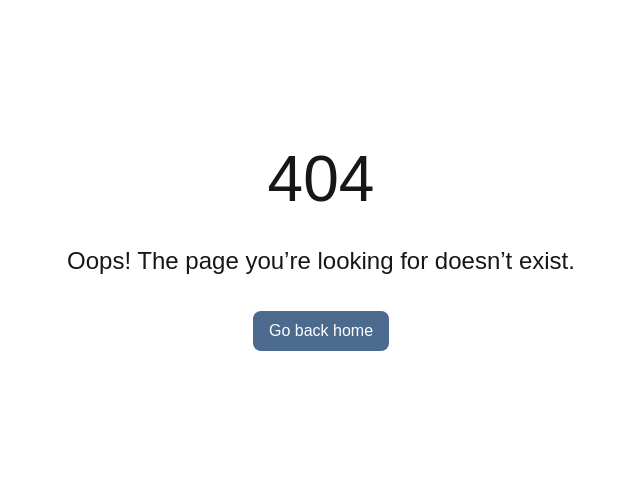
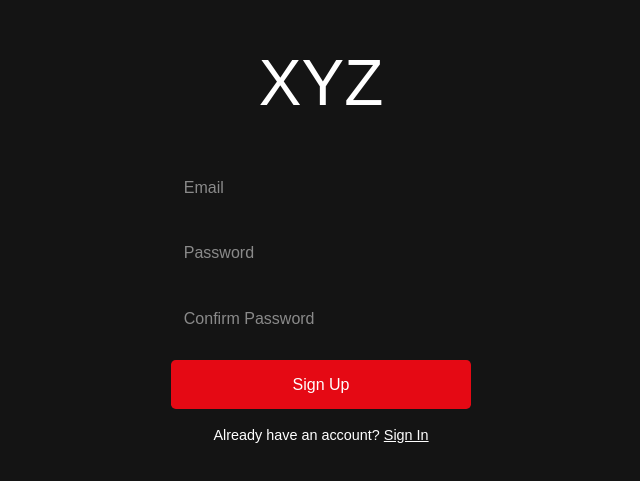
Before and after one commit to rearadmiralx/nextjs-practice, a Next.js app: page /register in a window 1280 px wide. Before the commit this address had no page. Shown: the part 159-640 px from the top of the page, without its empty margins (319-959 px from the left). Built offline with nearby package versions, Linux system fonts and the light colour scheme.

Commit message:
Route segment / Module folder

```diff
--- /dev/null
+++ b/app/(auth)/forgot-password/page.tsx
@@ -0,0 +1,56 @@
+import Link from "next/link";
+
+export default function ForgotPassword() {
+  return (
+    <div style={container}>
+      <h1 style={title}>XYZ</h1>
+      <form style={form}>
+        <input type="email" placeholder="Enter your email" style={input} required />
+        <button style={button}>Reset Password</button>
+        <p style={text}>
+          Back to{" "}
+          <Link href="/login" style={link}>
+            Sign In
+          </Link>
+        </p>
+      </form>
+    </div>
+  );
+}
+
+// Reuse same styles
+const container = {
+  display: "flex",
+  flexDirection: "column",
+  alignItems: "center",
+  justifyContent: "center",
+  height: "100vh",
+  backgroundColor: "#141414",
+  color: "#fff",
+  fontFamily: "Arial, sans-serif",
+};
+
+const title = { fontSize: "4rem", marginBottom: "2rem" };
+
+const form = { display: "flex", flexDirection: "column", width: "300px", gap: "1rem" };
+
+const input = {
+  padding: "0.8rem",
+  borderRadius: "0.3rem",
+  border: "none",
+  fontSize: "1rem",
+};
+
+const button = {
+  padding: "0.8rem",
+  backgroundColor: "#e50914",
+  border: "none",
+  borderRadius: "0.3rem",
+  color: "#fff",
+  fontSize: "1rem",
+  cursor: "pointer",
+};
+
+const text = { fontSize: "0.9rem", textAlign: "center" };
+
+const link = { color: "#fff", textDecoration: "underline" };
--- /dev/null
+++ b/app/(auth)/login/page.tsx
@@ -0,0 +1,63 @@
+import Link from "next/link";
+
+export default function Login() {
+  return (
+    <div style={container}>
+      <h1 style={title}>XYZ</h1>
+      <form style={form}>
+        <input type="email" placeholder="Email" style={input} required />
+        <input type="password" placeholder="Password" style={input} required />
+        <button style={button}>Sign In</button>
+        <p style={text}>
+          Forgot your password?{" "}
+          <Link href="/forgot-password" style={link}>
+            Reset here
+          </Link>
+        </p>
+        <p style={text}>
+          New to XYZ?{" "}
+          <Link href="/register" style={link}>
+            Sign Up
+          </Link>
+        </p>
+      </form>
+    </div>
+  );
+}
+
+// Styles
+const container = {
+  display: "flex",
+  flexDirection: "column",
+  alignItems: "center",
+  justifyContent: "center",
+  height: "100vh",
+  backgroundColor: "#141414",
+  color: "#fff",
+  fontFamily: "Arial, sans-serif",
+};
+
+const title = { fontSize: "4rem", marginBottom: "2rem" };
+
+const form = { display: "flex", flexDirection: "column", width: "300px", gap: "1rem" };
+
+const input = {
+  padding: "0.8rem",
+  borderRadius: "0.3rem",
+  border: "none",
+  fontSize: "1rem",
+};
+
+const button = {
+  padding: "0.8rem",
+  backgroundColor: "#e50914",
+  border: "none",
+  borderRadius: "0.3rem",
+  color: "#fff",
+  fontSize: "1rem",
+  cursor: "pointer",
+};
+
+const text = { fontSize: "0.9rem", textAlign: "center" };
+
+const link = { color: "#fff", textDecoration: "underline" };
--- /dev/null
+++ b/app/(auth)/register/page.tsx
@@ -0,0 +1,58 @@
+import Link from "next/link";
+
+export default function Register() {
+  return (
+    <div style={container}>
+      <h1 style={title}>XYZ</h1>
+      <form style={form}>
+        <input type="email" placeholder="Email" style={input} required />
+        <input type="password" placeholder="Password" style={input} required />
+        <input type="password" placeholder="Confirm Password" style={input} required />
+        <button style={button}>Sign Up</button>
+        <p style={text}>
+          Already have an account?{" "}
+          <Link href="/login" style={link}>
+            Sign In
+          </Link>
+        </p>
+      </form>
+    </div>
+  );
+}
+
+// Reuse styles from login page
+const container = {
+  display: "flex",
+  flexDirection: "column",
+  alignItems: "center",
+  justifyContent: "center",
+  height: "100vh",
+  backgroundColor: "#141414",
+  color: "#fff",
+  fontFamily: "Arial, sans-serif",
+};
+
+const title = { fontSize: "4rem", marginBottom: "2rem" };
+
+const form = { display: "flex", flexDirection: "column", width: "300px", gap: "1rem" };
+
+const input = {
+  padding: "0.8rem",
+  borderRadius: "0.3rem",
+  border: "none",
+  fontSize: "1rem",
+};
+
+const button = {
+  padding: "0.8rem",
+  backgroundColor: "#e50914",
+  border: "none",
+  borderRadius: "0.3rem",
+  color: "#fff",
+  fontSize: "1rem",
+  cursor: "pointer",
+};
+
+const text = { fontSize: "0.9rem", textAlign: "center" };
+
+const link = { color: "#fff", textDecoration: "underline" };
```
